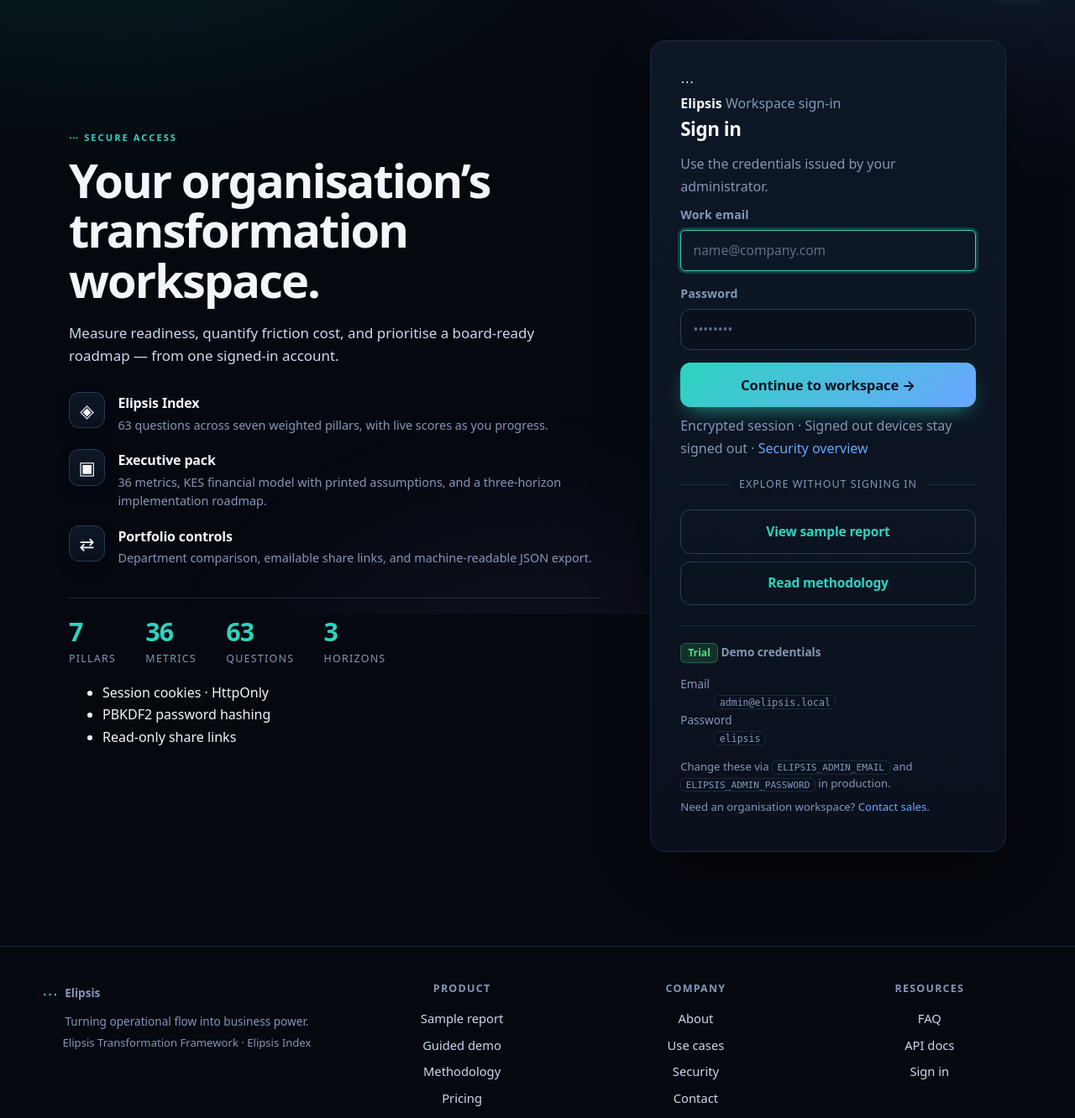
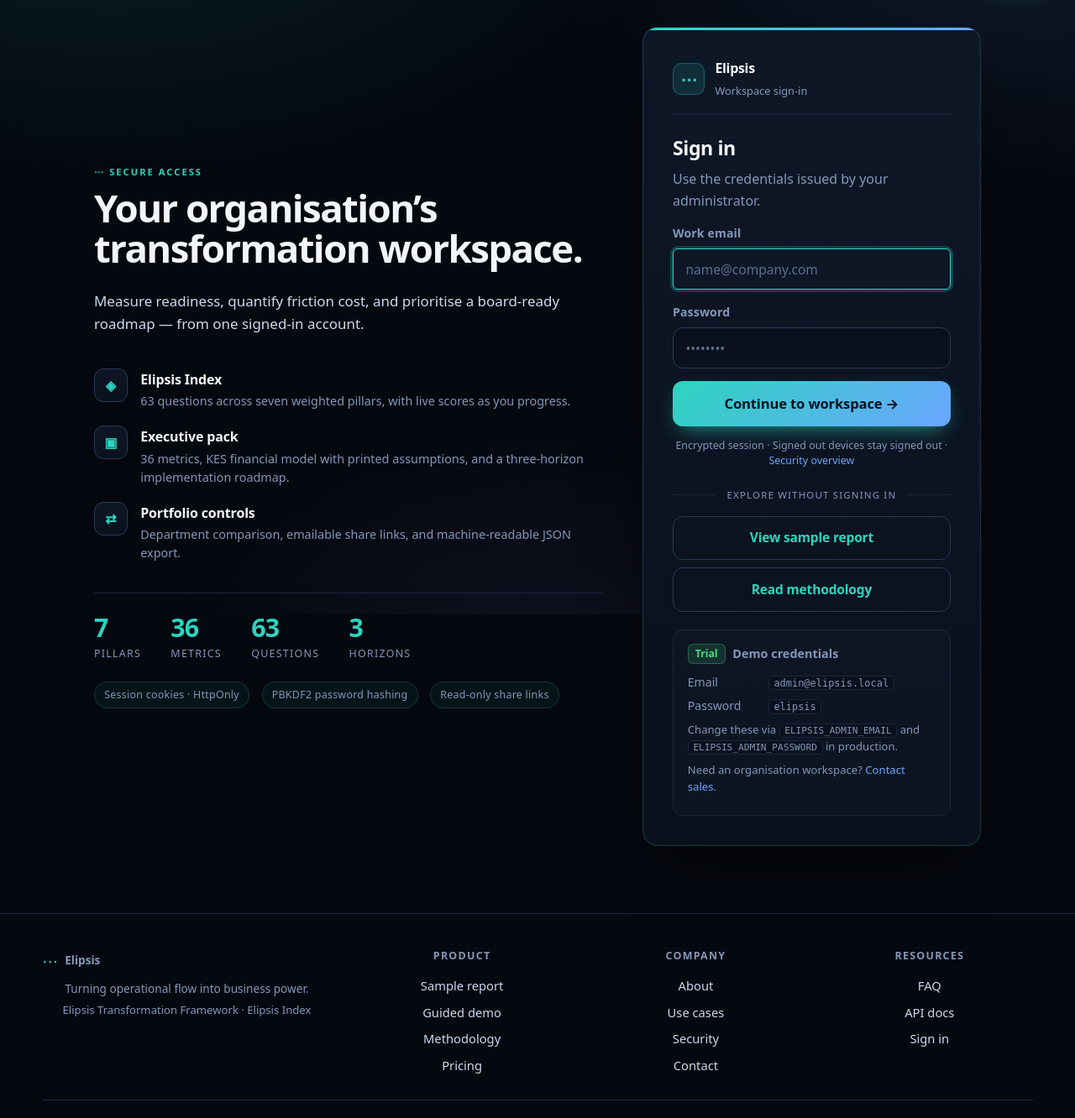
Before and after one commit to JonesKapedo/elipsis, a FastAPI app: page /login in a window 1280 px wide. Shown: the part 68-1400 px from the top of the page at 84% size. Run offline with FastAPI, Linux system fonts and the light colour scheme.

Commit message:
Professional auth page styling and layout polish

```diff
--- a/static/extras.css
+++ b/static/extras.css
@@ -47,12 +47,60 @@
 .btn.danger{background:linear-gradient(135deg,#f87171,#fb7185);color:#2a0b0b}
 .head-actions{display:flex;gap:.6rem;align-items:center;flex-wrap:wrap}
 
-/* Auth refinements */
-.auth-card-head{margin-bottom:.5rem}
-.auth-card-head h2{margin:0;border:0;padding:0}
-.auth-divider{display:flex;align-items:center;gap:.75rem;margin:1.25rem 0;color:var(--muted);font-size:.78rem;text-transform:uppercase;letter-spacing:.08em}
+/* —— Professional auth page —— */
+body.page-auth main{max-width:1120px;padding-top:clamp(1.2rem,3vw,2rem);padding-bottom:3rem}
+.auth-pro{min-height:auto;align-items:stretch;gap:clamp(1.5rem,4vw,3rem)}
+.auth-pro .auth-pitch{display:flex;flex-direction:column;justify-content:center}
+.auth-pro .auth-pitch h1{font-size:clamp(1.9rem,4.2vw,2.85rem)}
+.auth-icon{
+  font-size:1rem !important;font-weight:800;color:var(--accent);
+  width:2.5rem !important;height:2.5rem !important;flex:0 0 2.5rem !important;
+  border-radius:11px !important;
+}
+.auth-trust{list-style:none;padding:0;margin:1.4rem 0 0;display:flex;flex-wrap:wrap;gap:.5rem .9rem}
+.auth-trust li{
+  font-size:.78rem;color:var(--muted);letter-spacing:.02em;
+  background:rgba(45,212,191,.06);border:1px solid rgba(45,212,191,.18);
+  border-radius:100px;padding:.28rem .7rem;
+}
+.auth-card-pro{
+  position:relative;overflow:hidden;
+  border:1px solid rgba(45,212,191,.18);
+  box-shadow:0 28px 70px -24px rgba(0,0,0,.85),0 0 0 1px rgba(255,255,255,.03) inset;
+}
+.auth-card-pro::before{
+  content:"";position:absolute;top:0;left:0;right:0;height:3px;
+  background:var(--grad);
+}
+.auth-card-brand{
+  display:flex;align-items:center;gap:.75rem;margin-bottom:1.25rem;
+  padding-bottom:1rem;border-bottom:1px solid var(--line);
+}
+.auth-card-brand .mark{
+  width:2.4rem;height:2.4rem;display:grid;place-items:center;border-radius:10px;
+  background:rgba(45,212,191,.12);border:1px solid rgba(45,212,191,.3);
+  color:var(--accent);font-size:1.25rem;font-weight:800;
+}
+.auth-card-brand strong{display:block;font-size:1rem;letter-spacing:-.02em}
+.auth-card-brand span.muted{font-size:.8rem}
+.auth-card-head{margin-bottom:.85rem}
+.auth-card-head h2{margin:0;border:0;padding:0;font-size:1.45rem;letter-spacing:-.02em}
+.auth-card-head .muted{margin:.25rem 0 0}
+.auth-secure{margin:.9rem 0 0;font-size:.78rem;text-align:center;line-height:1.45}
+.auth-divider{display:flex;align-items:center;gap:.75rem;margin:1.35rem 0 1rem;color:var(--muted);font-size:.72rem;text-transform:uppercase;letter-spacing:.1em}
 .auth-divider::before,.auth-divider::after{content:"";flex:1;height:1px;background:var(--line)}
 .auth-alt{display:flex;flex-direction:column;gap:.55rem}
+.auth-demo{
+  margin-top:1.35rem !important;padding:1rem 1.05rem !important;
+  background:rgba(14,23,38,.65);border:1px solid var(--line);border-radius:var(--r-sm);
+}
+.auth-demo-head{display:flex;align-items:center;gap:.55rem;margin-bottom:.65rem}
+.auth-demo-head strong{font-size:.9rem}
+.auth-creds{margin:0;display:flex;flex-direction:column;gap:.4rem}
+.auth-creds div{display:grid;grid-template-columns:5.5rem 1fr;gap:.5rem;align-items:center;font-size:.88rem}
+.auth-creds dt{color:var(--muted);font-weight:500;margin:0}
+.auth-creds dd{margin:0}
+.auth-creds code{font-size:.86em}
 .auth-help code{font-size:.85em}
 
 /* Forms */
@@ -65,7 +113,7 @@ textarea:focus{outline:none;border-color:var(--accent);box-shadow:var(--ring)}
 .success{background:rgba(74,222,128,.12);border:1px solid rgba(74,222,128,.35);color:var(--good);border-radius:var(--r-sm);padding:.7rem .9rem;margin-bottom:1rem}
 
 @media (max-width:900px){
-  .auth{grid-template-columns:1fr !important}
+  .auth,.auth-pro{grid-template-columns:1fr !important}
   .split-layout{grid-template-columns:1fr}
   .footer-grid{grid-template-columns:1fr 1fr}
   .nav-toggle{display:inline-flex;margin-left:auto}
@@ -73,6 +121,7 @@ textarea:focus{outline:none;border-color:var(--accent);box-shadow:var(--ring)}
   .site-nav.open{display:flex}
   .topbar{flex-wrap:wrap}
   .session{order:5}
+  .auth-proof{gap:1.2rem}
 }
 @media (max-width:760px){
   .stats{grid-template-columns:repeat(2,1fr)}
@@ -81,4 +130,5 @@ textarea:focus{outline:none;border-color:var(--accent);box-shadow:var(--ring)}
 @media (max-width:520px){
   .footer-grid{grid-template-columns:1fr}
   .stats{grid-template-columns:1fr}
+  .auth-creds div{grid-template-columns:1fr}
 }
```
